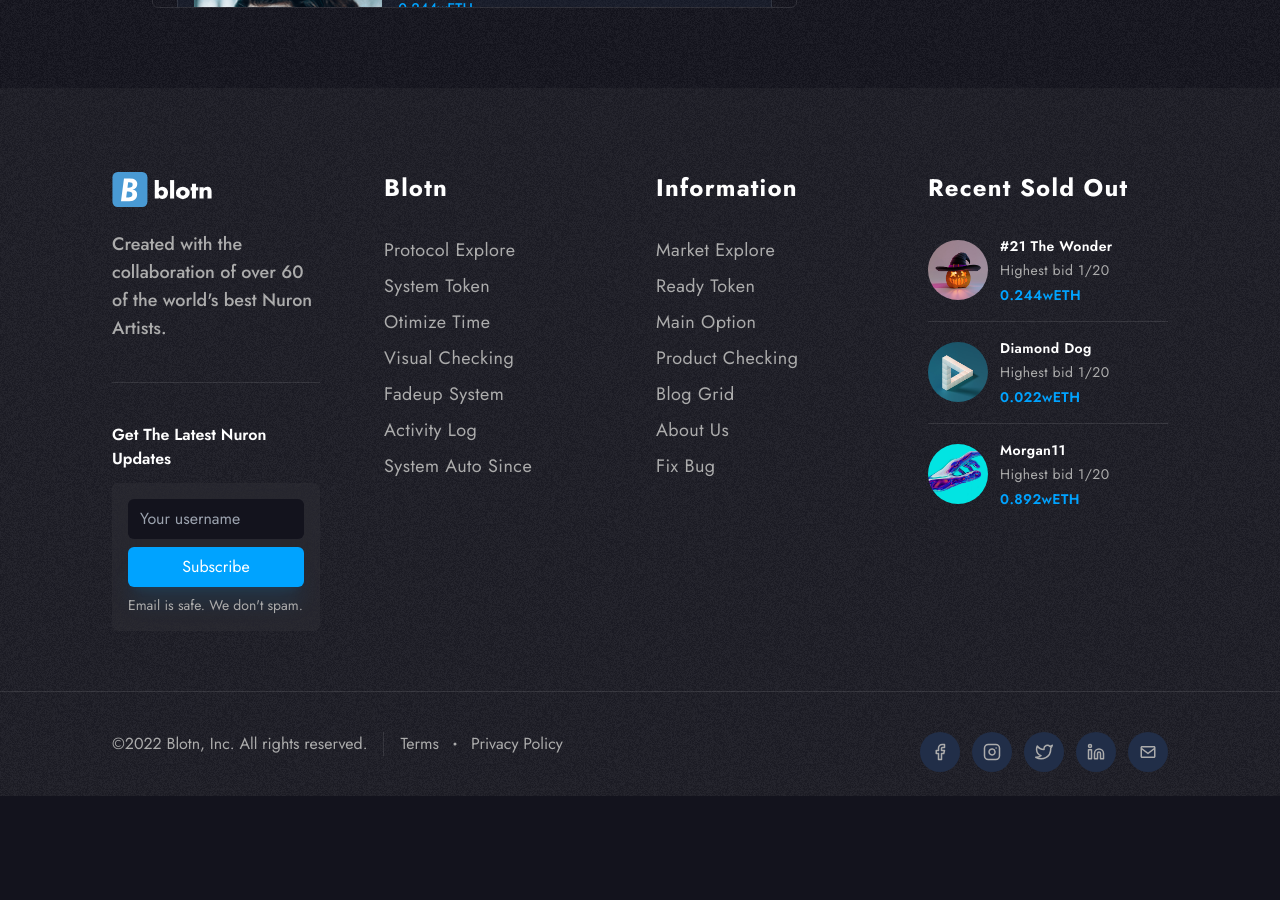
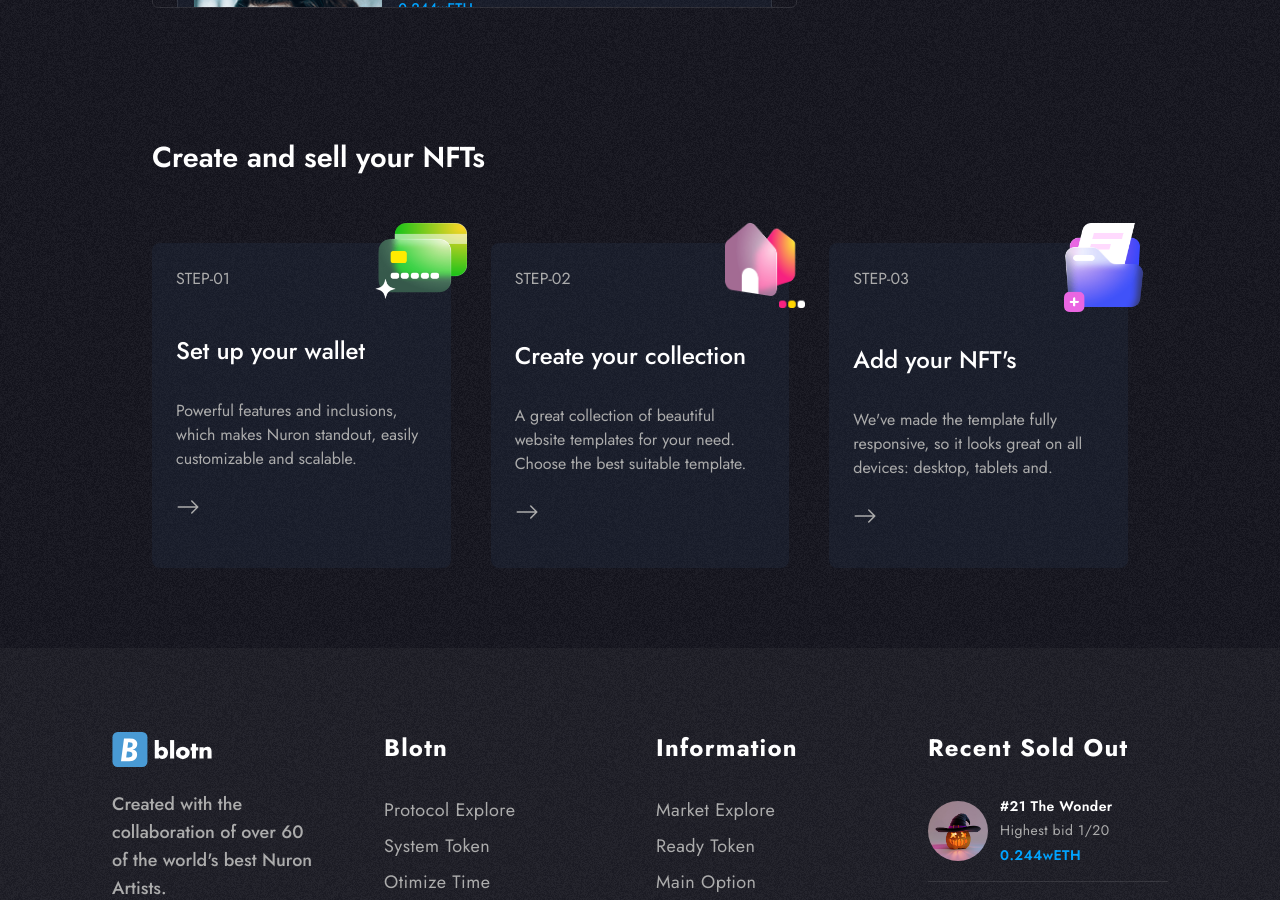
Before and after one commit to chourafiDev/nft-marketplace, a Next.js app: page / in a window 1280 px wide. Shown: the part 3800-4700 px from the top of the page. Before the commit the page ends 4596 px from the top, so only its background shows below. Built offline with nearby package versions, Linux system fonts and the light colour scheme.

Commit message:
Design Services Section (Home Page)

```diff
--- /dev/null
+++ b/app/components/Home/Services/Services.tsx
@@ -0,0 +1,95 @@
+import Image from "next/image";
+import Link from "next/link";
+import { BsArrowRight } from "react-icons/bs";
+import { shape1, shape5, shape7 } from "../../../../assets";
+
+const Services = () => {
+  return (
+    <div className="mt-32">
+      <h2 className="text-white font-semibold text-[1.8rem]">
+        Create and sell your NFTs
+      </h2>
+      <div className="grid lg:grid-cols-3 md:grid-cols-2 grid-cols-1 gap-10 mt-16">
+        <div className="card-transparent border-0 p-6 group">
+          <div className="group-hover:-translate-y-3 duration-300 ease-linear">
+            <Link href="#">
+              <a>
+                <div className="flex items-start justify-between">
+                  <p className="text-light uppercase">Step-01</p>
+                  <div className="flex w-[6rem] -translate-y-11 translate-x-10">
+                    <Image src={shape7} alt="shape-7" />
+                  </div>
+                </div>
+
+                <h2 className="text-white font-medium text-2xl group-hover:text-primary duration-200 ease-linear -mt-3 mb-8">
+                  Set up your wallet
+                </h2>
+                <p className="text-light">
+                  Powerful features and inclusions, which makes Nuron standout,
+                  easily customizable and scalable.
+                </p>
+                <div>
+                  <BsArrowRight className="text-light group-hover:text-primary duration-200 ease-linear font-bold text-2xl mt-6 mb-4" />
+                </div>
+              </a>
+            </Link>
+          </div>
+        </div>
+
+        <div className="card-transparent border-0 p-6 group">
+          <div className="group-hover:-translate-y-3 duration-300 ease-linear">
+            <Link href="#">
+              <a>
+                <div className="flex items-start justify-between">
+                  <p className="text-light uppercase">Step-02</p>
+                  <div className="flex w-[5rem] -translate-y-11 translate-x-10">
+                    <Image src={shape1} alt="shape-1" />
+                  </div>
+                </div>
+
+                <h2 className="text-white font-medium text-2xl group-hover:text-primary duration-200 ease-linear -mt-3 mb-8">
+                  Create your collection
+                </h2>
+                <p className="text-light">
+                  A great collection of beautiful website templates for your
+                  need. Choose the best suitable template.
+                </p>
+                <div>
+                  <BsArrowRight className="text-light group-hover:text-primary duration-200 ease-linear font-bold text-2xl mt-6 mb-4" />
+                </div>
+              </a>
+            </Link>
+          </div>
+        </div>
+
+        <div className="card-transparent border-0 p-6 group">
+          <div className="group-hover:-translate-y-3 duration-300 ease-linear">
+            <Link href="#">
+              <a>
+                <div className="flex items-start justify-between">
+                  <p className="text-light uppercase">Step-03</p>
+                  <div className="flex w-[5rem] -translate-y-11 translate-x-10">
+                    <Image src={shape5} alt="shape-5" />
+                  </div>
+                </div>
+
+                <h2 className="text-white font-medium text-2xl group-hover:text-primary duration-200 ease-linear -mt-3 mb-8">
+                  Add your NFT&apos;s
+                </h2>
+                <p className="text-light">
+                  We&apos;ve made the template fully responsive, so it looks
+                  great on all devices: desktop, tablets and.
+                </p>
+                <div>
+                  <BsArrowRight className="text-light group-hover:text-primary duration-200 ease-linear font-bold text-2xl mt-6 mb-4" />
+                </div>
+              </a>
+            </Link>
+          </div>
+        </div>
+      </div>
+    </div>
+  );
+};
+
+export default Services;
--- a/app/components/Home/index.tsx
+++ b/app/components/Home/index.tsx
@@ -2,5 +2,6 @@ import Banner from "./Banner/Banner";
 import LiveBidding from "./LiveBidding/LiveBidding";
 import TopSellers from "./TopSellers/TopSellers";
 import AllNFTs from "./AllNTFs/AllNFTs";
+import Services from "./Services/Services";
 
-export { Banner, LiveBidding, TopSellers, AllNFTs };
+export { Banner, LiveBidding, TopSellers, AllNFTs, Services };
--- a/routes/Home/index.tsx
+++ b/routes/Home/index.tsx
@@ -7,6 +7,7 @@ import {
   TopSellers,
   LiveBidding,
   AllNFTs,
+  Services,
 } from "../../app/components/Home";
 
 const Index = () => {
@@ -24,6 +25,7 @@ const Index = () => {
           <TopSellers />
           <LiveBidding />
           <AllNFTs />
+          <Services />
         </div>
       </Layout>
     </>
--- a/tailwind.config.js
+++ b/tailwind.config.js
@@ -14,6 +14,11 @@ module.exports = {
         black: "#13131d",
         light: "#ACACAC",
       },
+      backgroundImage: {
+        shape1: 'url("../assets/icons/shape-1.png")',
+        shape5: 'url("../assets/icons/shape-5.png")',
+        shape6: 'url("../assets/icons/shape-6.png")',
+      },
     },
   },
   plugins: [],
```
